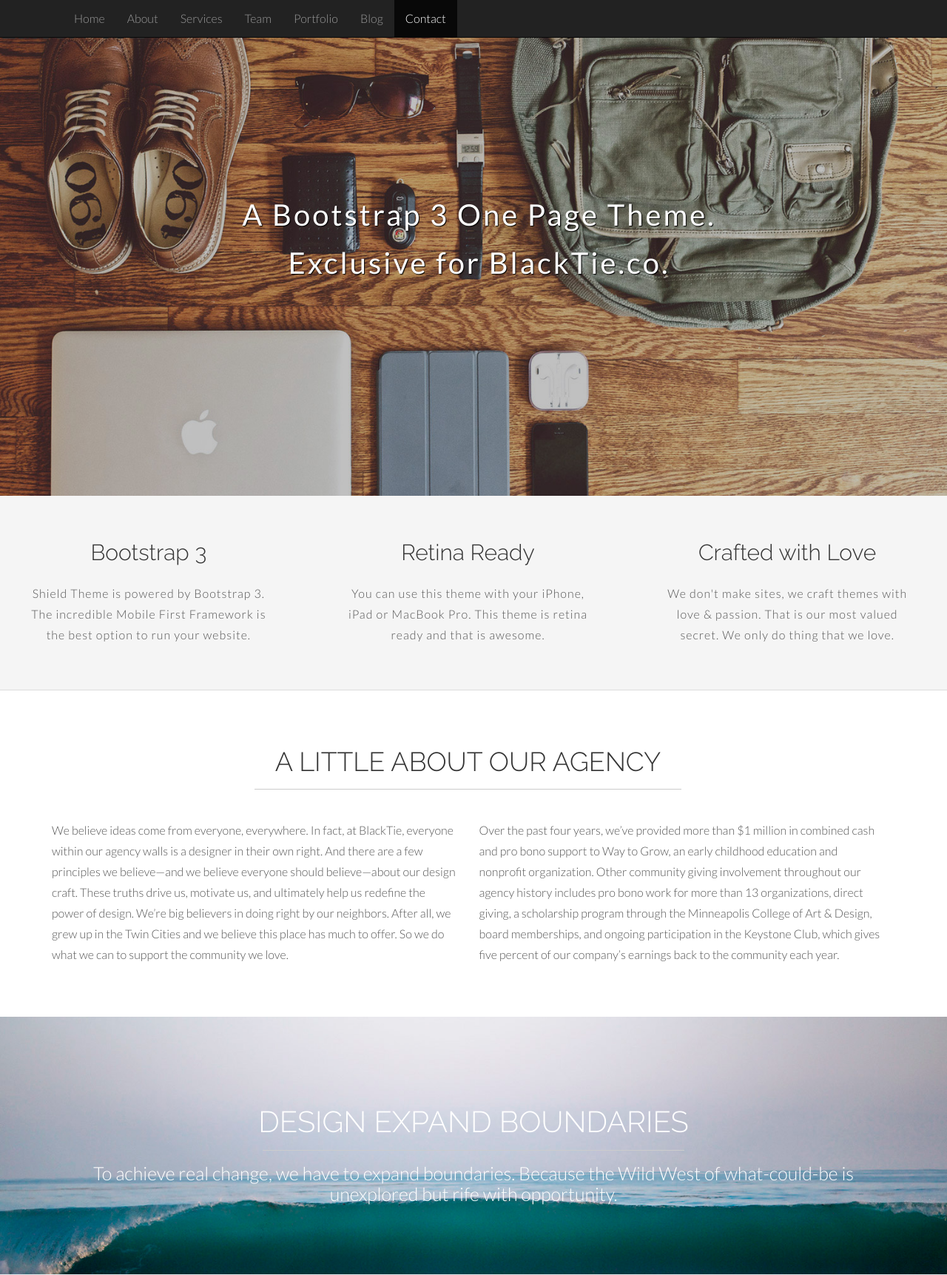
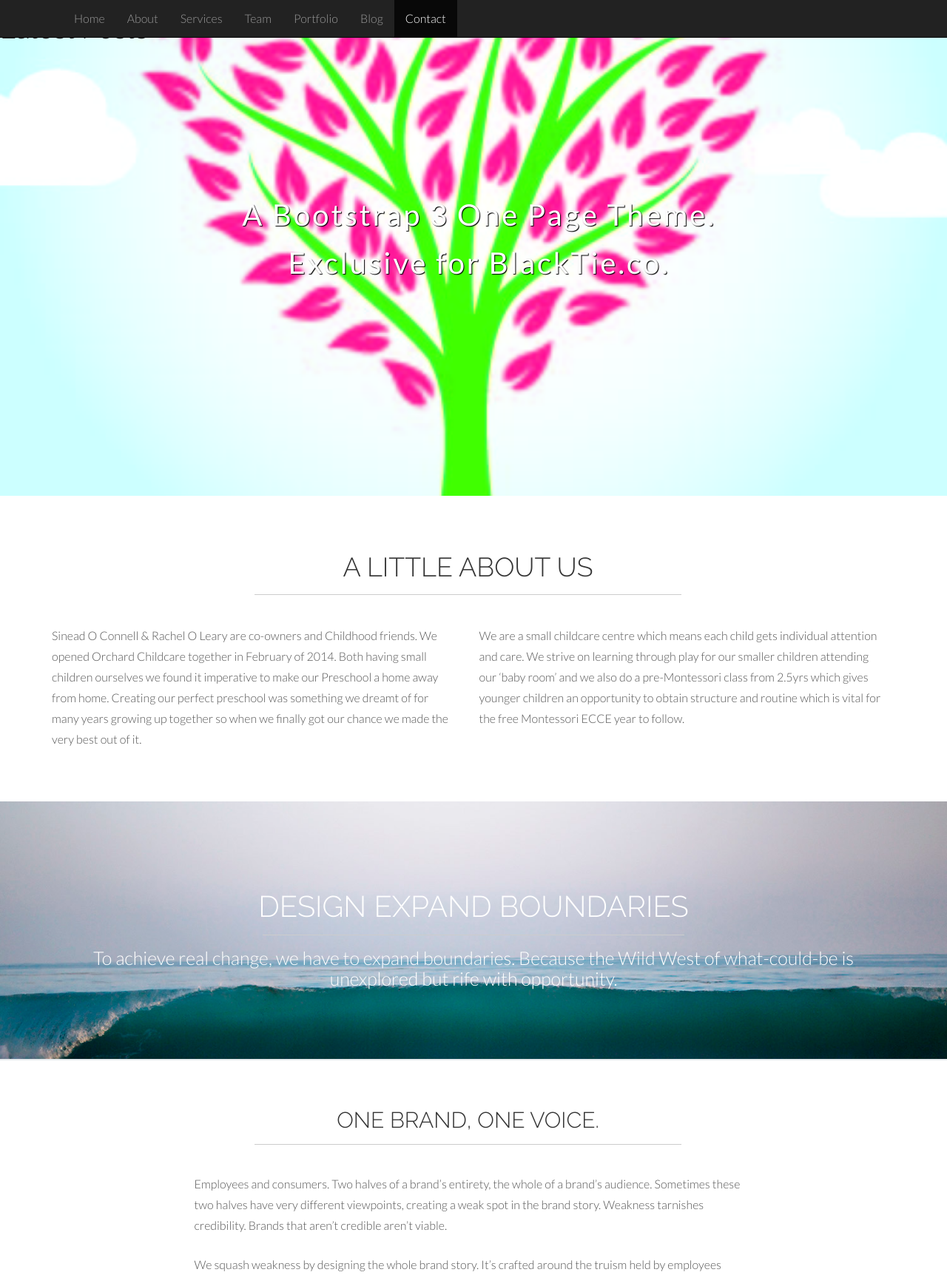
Before and after one commit to NomadicWeb/orchardchildcare.ie, a WordPress theme: template orchard_theme/index.php in a window 1280 px wide. Shown: the top 1723 px of the page at 74% size. Run offline with PHP 8.4 and a stand-in for WordPress, Linux system fonts and the light colour scheme; the site name, menu and one post (Sample post) are stand-ins, and other content is empty.

Commit message:
Added team Images and write up for team. Also added about text

```diff
--- a/orchard_theme/assets/css/main.css
+++ b/orchard_theme/assets/css/main.css
@@ -271,7 +271,7 @@ a:after {
    ========================================================================== */
 
 #headerwrap {
-	background: url(../img/header_bg.jpg) no-repeat center top;
+	background: url(../img/OrchardLogo.jpg) no-repeat center top;
 	margin-top: -50px;
 	padding-top:120px;
 	text-align:center;
@@ -313,7 +313,7 @@ a:after {
 }
 
 #greywrap {
-	background: #f5f5f5;
+
 	margin-top: 0px;
 	padding-top: 40px;
 	border-bottom: 1px solid #ddd;
--- a/orchard_theme/index.php
+++ b/orchard_theme/index.php
@@ -50,42 +50,19 @@
 	  		</header>
 	    </div><!-- /headerwrap -->
 
-		<!-- ==== GREYWRAP ==== -->
-		<div id="greywrap">
-			<div class="row">
-				<div class="col-lg-4 callout">
-					<span class="icon icon-stack"></span>
-					<h2>Bootstrap 3</h2>
-					<p>Shield Theme is powered by Bootstrap 3. The incredible Mobile First Framework is the best option to run your website. </p>
-				</div><!-- col-lg-4 -->
-
-				<div class="col-lg-4 callout">
-					<span class="icon icon-eye"></span>
-					<h2>Retina Ready</h2>
-					<p>You can use this theme with your iPhone, iPad or MacBook Pro. This theme is retina ready and that is awesome. </p>
-				</div><!-- col-lg-4 -->
-
-				<div class="col-lg-4 callout">
-					<span class="icon icon-heart"></span>
-					<h2>Crafted with Love</h2>
-					<p>We don't make sites, we craft themes with love & passion. That is our most valued secret. We only do thing that we love.   </p>
-				</div><!-- col-lg-4 -->
-			</div><!-- row -->
-		</div><!-- greywrap -->
-
 		<!-- ==== ABOUT ==== -->
 		<div class="container" id="about" name="about">
 			<div class="row white">
 			<br>
-				<h1 class="centered">A LITTLE ABOUT OUR AGENCY</h1>
+				<h1 class="centered">A LITTLE ABOUT US</h1>
 				<hr>
 
 				<div class="col-lg-6">
-					<p>We believe ideas come from everyone, everywhere. In fact, at BlackTie, everyone within our agency walls is a designer in their own right. And there are a few principles we believe—and we believe everyone should believe—about our design craft. These truths drive us, motivate us, and ultimately help us redefine the power of design. We’re big believers in doing right by our neighbors. After all, we grew up in the Twin Cities and we believe this place has much to offer. So we do what we can to support the community we love.</p>
+					<p>Sinead O Connell & Rachel O Leary are co-owners and Childhood friends. We opened Orchard Childcare together in February of 2014. Both having small children ourselves we found it imperative to make our Preschool a home away from home. Creating our perfect preschool was something we dreamt of for many years growing up together so when we finally got our chance we made the very best out of it.</p>
 				</div><!-- col-lg-6 -->
 
 				<div class="col-lg-6">
-					<p>Over the past four years, we’ve provided more than $1 million in combined cash and pro bono support to Way to Grow, an early childhood education and nonprofit organization. Other community giving involvement throughout our agency history includes pro bono work for more than 13 organizations, direct giving, a scholarship program through the Minneapolis College of Art & Design, board memberships, and ongoing participation in the Keystone Club, which gives five percent of our company’s earnings back to the community each year.</p>
+					<p>We are a small childcare centre which means each child gets individual attention and care. We strive on learning through play for our smaller children attending our ‘baby room’ and we also do a pre-Montessori class from 2.5yrs which gives younger children an opportunity to obtain structure and routine which is vital for the free Montessori ECCE year to follow.</p>
 				</div><!-- col-lg-6 -->
 			</div><!-- row -->
 		</div><!-- container -->
@@ -140,48 +117,28 @@
 		<div class="container" id="team" name="team">
 		<br>
 			<div class="row white centered">
-				<h1 class="centered">MEET OUR AWESOME TEAM</h1>
+				<h1 class="centered">MEET OUR TEAM</h1>
 				<hr>
 				<br>
 				<br>
 				<div class="col-lg-3 centered">
-					<img class="img img-circle" src="<?php echo get_template_directory_uri(); ?>/assets/img/team/team01.jpg" height="120px" width="120px" alt="">
+					<img class="img img-circle" src="<?php echo get_template_directory_uri(); ?>/assets/img/team/rachel.png" height="120px" width="120px" alt="">
 					<br>
-					<h4><b>Mike Arney</b></h4>
+					<h4><b>Rachel</b></h4>
 					<a href="#" class="icon icon-twitter"></a>
 					<a href="#" class="icon icon-facebook"></a>
 					<a href="#" class="icon icon-flickr"></a>
-					<p>Mike combines an expert technical knowledge with a real eye for design. Working with clients from a wide range of industries, he fully understands client objectives when working on a project, large or small.</p>
+					<p>Rachel has fetac level 5, certificate in childcare and also studied Social studies. She has 9 years’ experience behind her and is fully qualified in first aid.  She has two small children, Robyn and Fia Lily, who both attend Orchard Childcare and love it!</p>
 				</div><!-- col-lg-3 -->
 
 				<div class="col-lg-3 centered">
-					<img class="img img-circle" src="<?php echo get_template_directory_uri(); ?>/assets/img/team/team02.jpg" height="120px" width="120px" alt="">
+					<img class="img img-circle" src="<?php echo get_template_directory_uri(); ?>/assets/img/team/sinead.png" height="120px" width="120px" alt="">
 					<br>
-					<h4><b>Tim Davies</b></h4>
+					<h4><b>Sinead</b></h4>
 					<a href="#" class="icon icon-twitter"></a>
 					<a href="#" class="icon icon-facebook"></a>
 					<a href="#" class="icon icon-flickr"></a>
-					<p>Tim is an experienced marcoms practitioner and manages projects from inception to delivery. He understands the synergy between great design and commercial effectiveness which shines through on every project.</p>
-				</div><!-- col-lg-3 -->
-
-				<div class="col-lg-3 centered">
-					<img class="img img-circle" src="<?php echo get_template_directory_uri(); ?>/assets/img/team/team03.jpg" height="120px" width="120px" alt="">
-					<br>
-					<h4><b>Michele Lampa</b></h4>
-					<a href="#" class="icon icon-twitter"></a>
-					<a href="#" class="icon icon-facebook"></a>
-					<a href="#" class="icon icon-flickr"></a>
-					<p>Be a creative director is a hard task, but Michele loves what she does. Her combination of knowledge and expertise is an important pillar in our agency.</p>
-				</div><!-- col-lg-3 -->
-
-				<div class="col-lg-3 centered">
-					<img class="img img-circle" src="<?php echo get_template_directory_uri(); ?>/assets/img/team/team04.jpg" height="120px" width="120px" alt="">
-					<br>
-					<h4><b>Jaye Smith</b></h4>
-					<a href="#" class="icon icon-twitter"></a>
-					<a href="#" class="icon icon-facebook"></a>
-					<a href="#" class="icon icon-flickr"></a>
-					<p>Jaye began making websites when animated logos and scrolling text were cool, but has since found a love for simplicity, creating websites that are a pleasure to browse. Monkey Island Fan.</p>
+					<p>Sinead has a level 6 diploma in Montessori, Social studies and special needs. She has 15 years’ experience in Childcare and is also qualified in first aid. Sinead has two small children also who are of school going age and attend Orchard happily for all camps and any other given chance!</p>
 				</div><!-- col-lg-3 -->
 
 			</div><!-- row -->
@@ -463,4 +420,4 @@
 
 <?php get_sidebar(); ?>
 
-<!--<?php get_footer(); ?>
+<?php get_footer(); ?>
```
Also changed, not shown: orchard_theme/assets/img/OrchardLogo.jpg (added), orchard_theme/assets/img/team/rachel.png (added), orchard_theme/assets/img/team/sinead.png (added).
